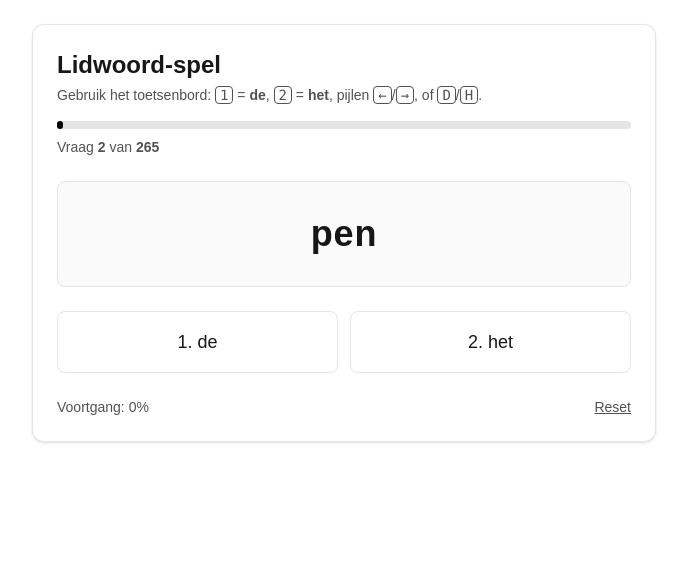
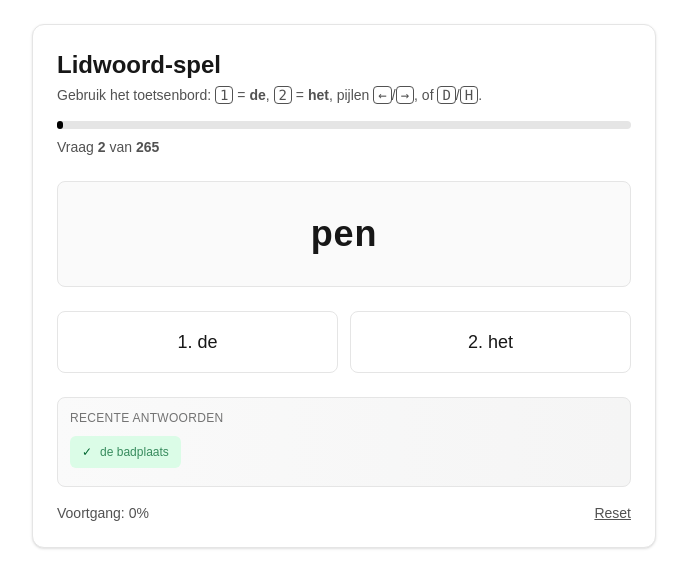
Before and after one commit to karlhorky/nederlands-de-of-het, a Next.js app: page / in a window 1280 px wide. Both pictures are taken after a click on the button "1. de". Shown: the top 588 px of the page, without its empty margins (296-983 px from the left). Built offline with nearby package versions, Linux system fonts and the light colour scheme.

Commit message:
Add recent answers list

```diff
--- a/app/Game.tsx
+++ b/app/Game.tsx
@@ -5,11 +5,11 @@ import type { Article } from '../database/words';
 import { words } from '../database/words';
 import {
   type Answer,
+  createFreshGameState,
+  createGameStateFromIndices,
   type GameState,
   loadGameState,
   saveGameState,
-  createFreshGameState,
-  createGameStateFromIndices,
 } from '../util/persistence';
 
 export default function Game() {
@@ -151,7 +151,9 @@ export default function Game() {
               <div className="flex gap-3">
                 <button
                   onClick={() => {
-                    const fresh = createGameStateFromIndices(wrong.map((w) => w.index));
+                    const fresh = createGameStateFromIndices(
+                      wrong.map((w) => w.index),
+                    );
                     save(fresh);
                   }}
                   className="inline-flex items-center justify-center rounded-lg border border-neutral-200 bg-white px-4 py-2 text-sm font-medium text-neutral-900 hover:bg-neutral-50 focus:outline-none focus-visible:ring-2 focus-visible:ring-black dark:border-neutral-700 dark:bg-neutral-900 dark:text-neutral-100 dark:hover:bg-neutral-800"
@@ -246,6 +248,54 @@ export default function Game() {
           </div>
         </div>
 
+        {/* Recent answers ticker - always shown to prevent height changes */}
+        <div className="mb-4 overflow-hidden rounded-lg border border-neutral-200 bg-gradient-to-r from-neutral-50 to-neutral-100 p-3 dark:border-neutral-700 dark:from-neutral-800 dark:to-neutral-700">
+          <div className="mb-2 text-xs font-medium uppercase tracking-wide text-neutral-500 dark:text-neutral-400">
+            Recente antwoorden
+          </div>
+          <div className="flex items-center gap-2 overflow-x-auto pb-1 min-h-[2.5rem]">
+            {state.answers.length > 0 ? (
+              state.answers
+                .slice(-3)
+                .reverse()
+                .map((recentAnswer) => {
+                  const word = dataset[recentAnswer.index]!;
+                  const isCorrect = recentAnswer.correct;
+                  return (
+                    <div
+                      key={`recent-${recentAnswer.index}-${state.answers.length}`}
+                      className={`flex min-w-0 flex-shrink-0 items-center gap-2 rounded-md px-3 py-2 text-sm transition-all ${
+                        isCorrect
+                          ? 'bg-green-100 text-green-800 dark:bg-green-900/30 dark:text-green-300'
+                          : 'bg-red-100 text-red-800 dark:bg-red-900/30 dark:text-red-300'
+                      }`}
+                    >
+                      <span className="text-xs">{isCorrect ? '✓' : '✗'}</span>
+                      <span className="text-xs opacity-75">
+                        {isCorrect ? (
+                          <>
+                            {recentAnswer.chosen} {word.word}
+                          </>
+                        ) : (
+                          <>
+                            <span className="line-through">
+                              {recentAnswer.chosen} {word.word}
+                            </span>{' '}
+                            {recentAnswer.expected} {word.word}
+                          </>
+                        )}
+                      </span>
+                    </div>
+                  );
+                })
+            ) : (
+              <div className="text-sm text-neutral-400 dark:text-neutral-500">
+                Antwoorden verschijnen hier...
+              </div>
+            )}
+          </div>
+        </div>
+
         <footer className="flex items-center justify-between text-sm text-neutral-600 dark:text-neutral-400">
           <span>Voortgang: {Math.round(progress * 100)}%</span>
           <button
```
